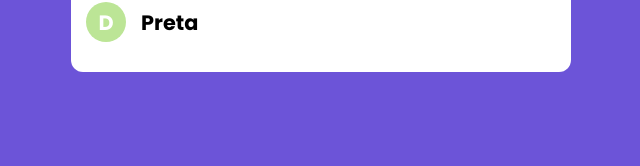
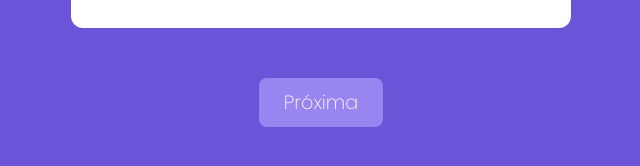
Before and after one commit to yuriqpaiva/Quiz, a Next.js app: page / in a window 1280 px wide. Shown: the part 608-774 px from the top of the page, without its empty margins (319-959 px from the left). Built offline with nearby package versions, Linux system fonts and the light colour scheme.

Commit message:
Adding button next

```diff
--- /dev/null
+++ b/src/components/Button.tsx
@@ -0,0 +1,23 @@
+import Link from 'next/link';
+import React from 'react';
+import styles from '../styles/Button.module.css';
+
+interface ButtonProps {
+  text: string;
+  href?: string;
+  onClick?: () => void;
+}
+
+const Button: React.FC<ButtonProps> = ({ text, href, onClick }) => {
+  const renderButton = () => {
+    return (
+      <button className={styles.button} onClick={onClick}>
+        {text}
+      </button>
+    );
+  };
+
+  return href ? <Link href={href}>{renderButton()}</Link> : renderButton();
+};
+
+export default Button;
--- a/src/components/Question.tsx
+++ b/src/components/Question.tsx
@@ -15,12 +15,14 @@ interface QuestionProps {
   question: QuestionModel;
   answerReceived: (index: number) => void;
   timesUp: () => void;
+  timeToAnswer?: number;
 }
 
 const Question: React.FC<QuestionProps> = ({
   question,
   answerReceived,
   timesUp,
+  timeToAnswer
 }) => {
   const renderAnswers = () => {
     return question.answers.map((answer, index) => {
@@ -40,7 +42,7 @@ const Question: React.FC<QuestionProps> = ({
   return (
     <div className={styles.question}>
       <Label text={question.label} />
-      <Timer duration={10} timesUp={timesUp} />
+      <Timer duration={timeToAnswer || 10} timesUp={timesUp} />
       {renderAnswers()}
     </div>
   );
--- a/src/pages/index.tsx
+++ b/src/pages/index.tsx
@@ -1,5 +1,6 @@
 import type { NextPage } from 'next';
 import { useState } from 'react';
+import Button from '../components/Button';
 import Question from '../components/Question';
 import AnswerModel from '../models/Answer';
 import QuestionModel from '../models/Question';
@@ -15,8 +16,10 @@ const Home: NextPage = () => {
   const [question, setQuestion] = useState(questionMock);
 
   const answerReceived = (index: number) => {
-    const questionAnswered = question.answerQuestion(index);
-    setQuestion(questionAnswered);
+    if (question.notAnswered) {
+      const questionAnswered = question.answerQuestion(index);
+      setQuestion(questionAnswered);
+    }
   };
 
   const timesUp = () => {
@@ -32,13 +35,16 @@ const Home: NextPage = () => {
         height: '100vh',
         justifyContent: 'center',
         alignItems: 'center',
+        flexDirection: 'column',
       }}
     >
       <Question
         question={question}
         answerReceived={answerReceived}
         timesUp={timesUp}
+        timeToAnswer={2}
       />
+      <Button text="Próxima" href='/result'/>
     </div>
   );
 };
--- /dev/null
+++ b/src/styles/Button.module.css
@@ -0,0 +1,10 @@
+.button {
+  background-color: #9885F0;
+  color: #FFFFFF;
+  border-radius: 8px;
+  font-weight: 200;
+  font-size: 1.2rem;
+  border: none;
+  padding: 10px 25px;
+  margin-top: 40px;
+}
```
Also changed, not shown: src/pages/result.tsx (added, +9 -0 lines).
